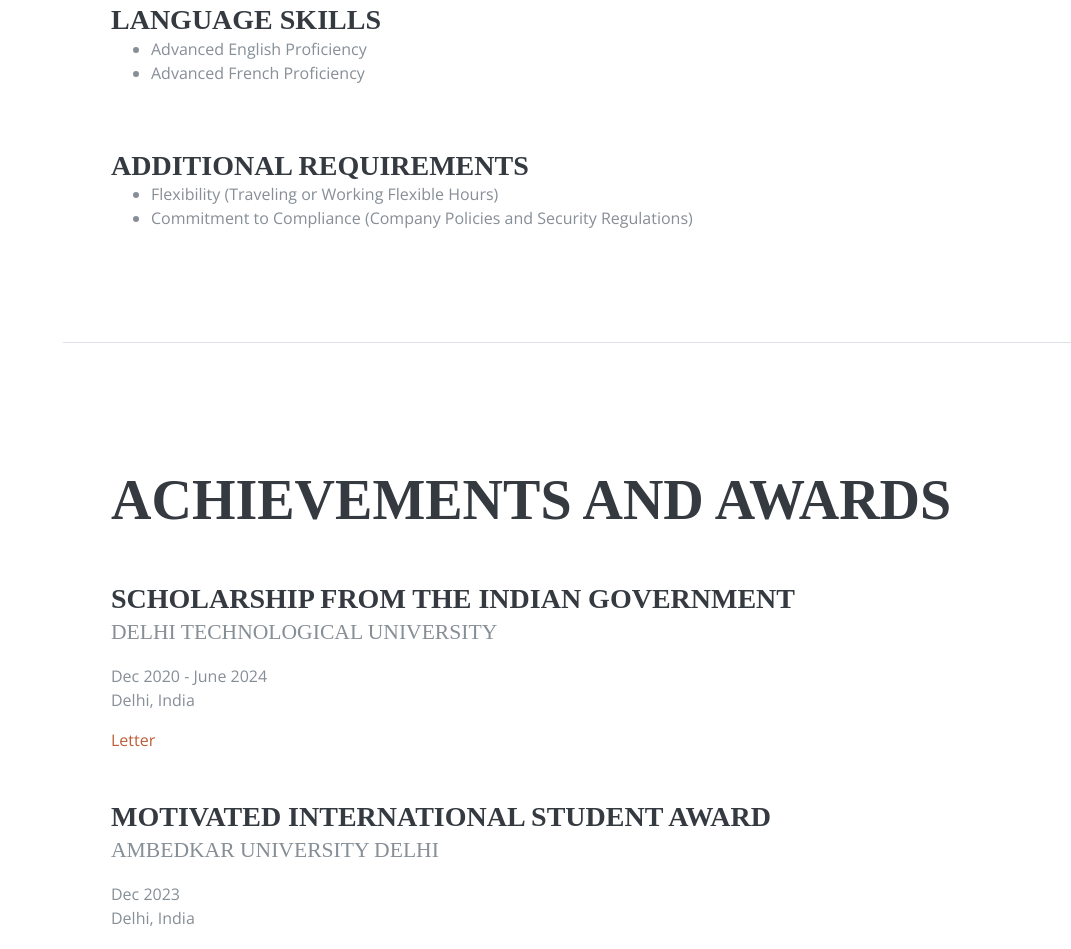
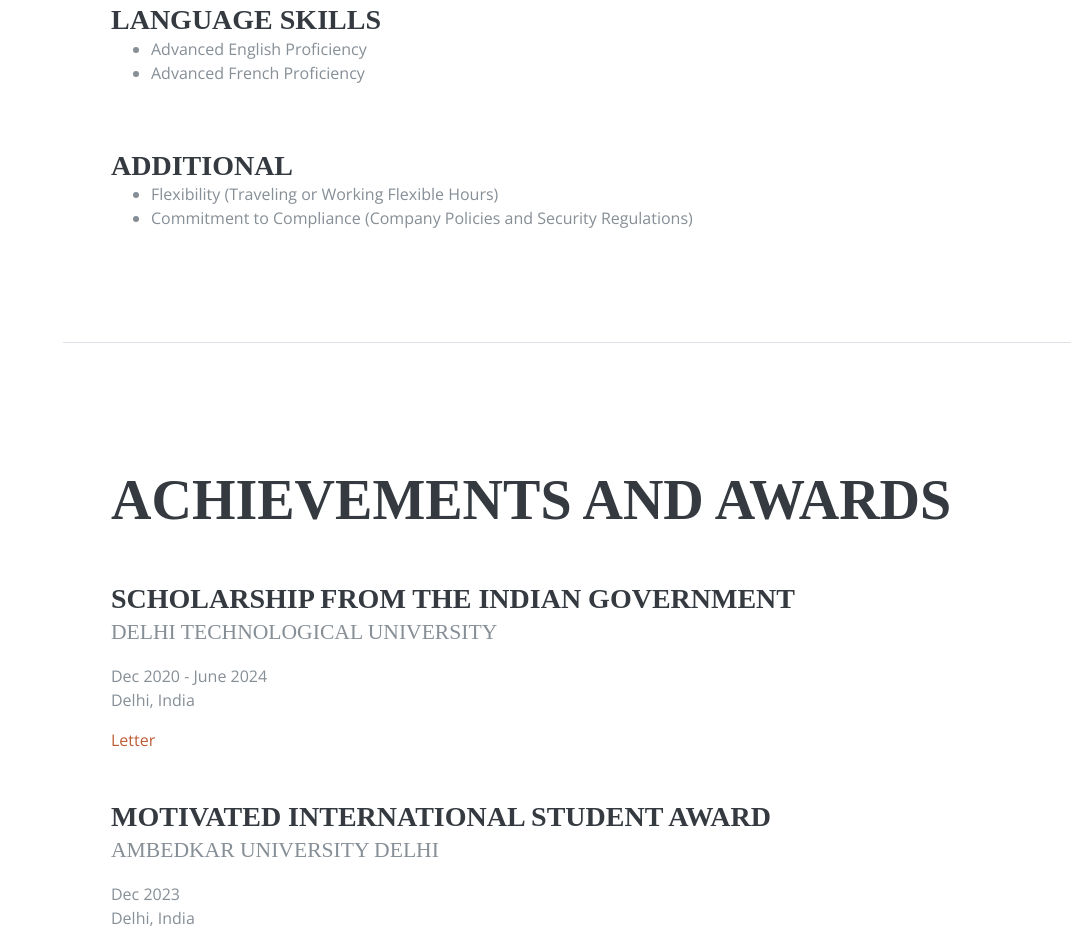
Before and after one commit to abdoulasani/Mycyberfolio, a plain HTML site: page index.html in a window 1280 px wide. Shown: the part 8663-9612 px from the top of the page, without its empty margins (209-1280 px from the left). Drawn offline with nearby package versions, Linux system fonts and the light colour scheme; a web font is replaced by a local one.

Commit message:
Update index.html

```diff
--- a/index.html
+++ b/index.html
@@ -524,7 +524,7 @@
     <!-- Additional Requirements -->
     <div class="resume-item d-flex flex-column flex-md-row mb-5">
       <div class="resume-content mr-auto">
-        <h3 class="mb-0">Additional Requirements</h3>
+        <h3 class="mb-0">Additional </h3>
         <ul>
           <li>Flexibility (Traveling or Working Flexible Hours)</li>
           <li>Commitment to Compliance (Company Policies and Security Regulations)</li>
```
